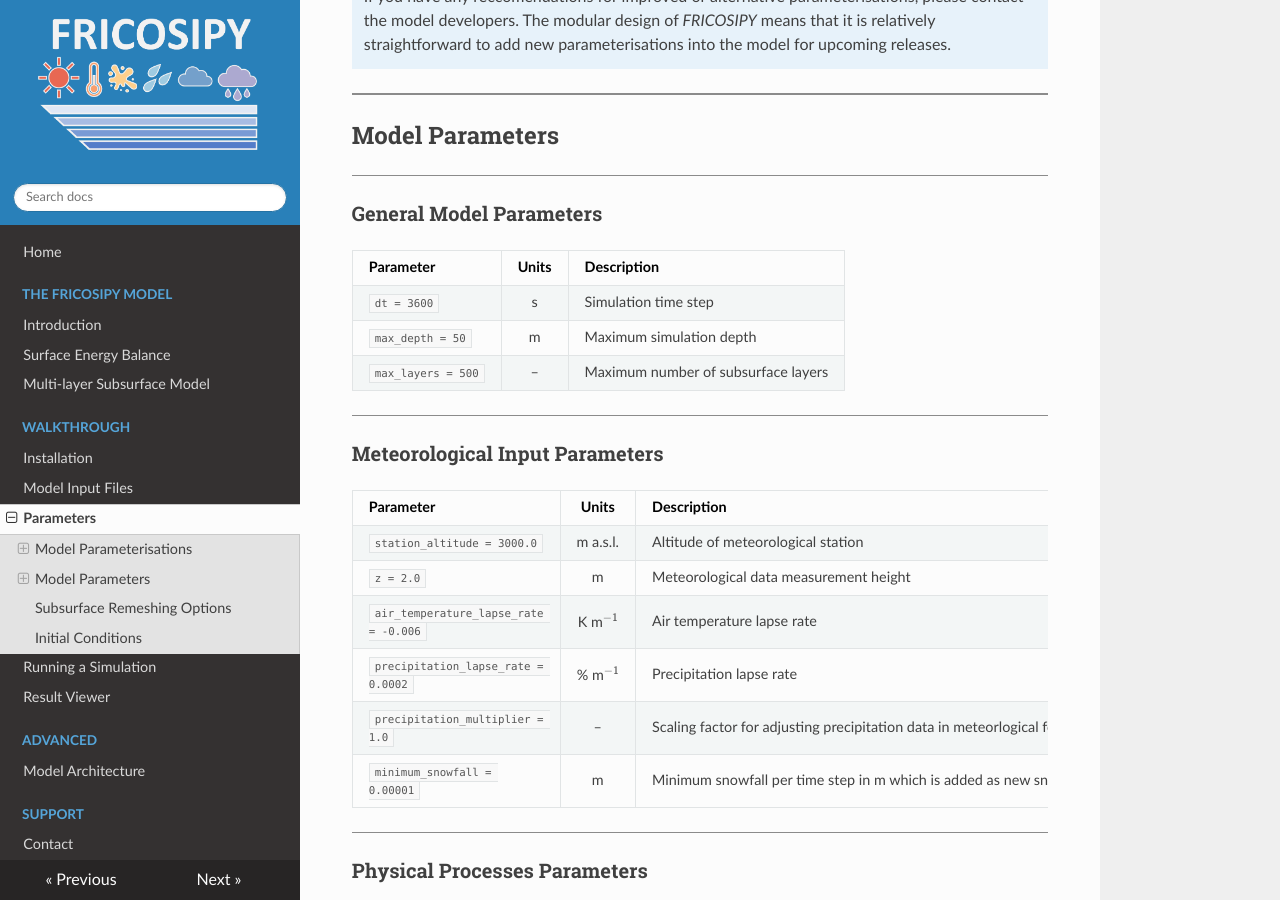
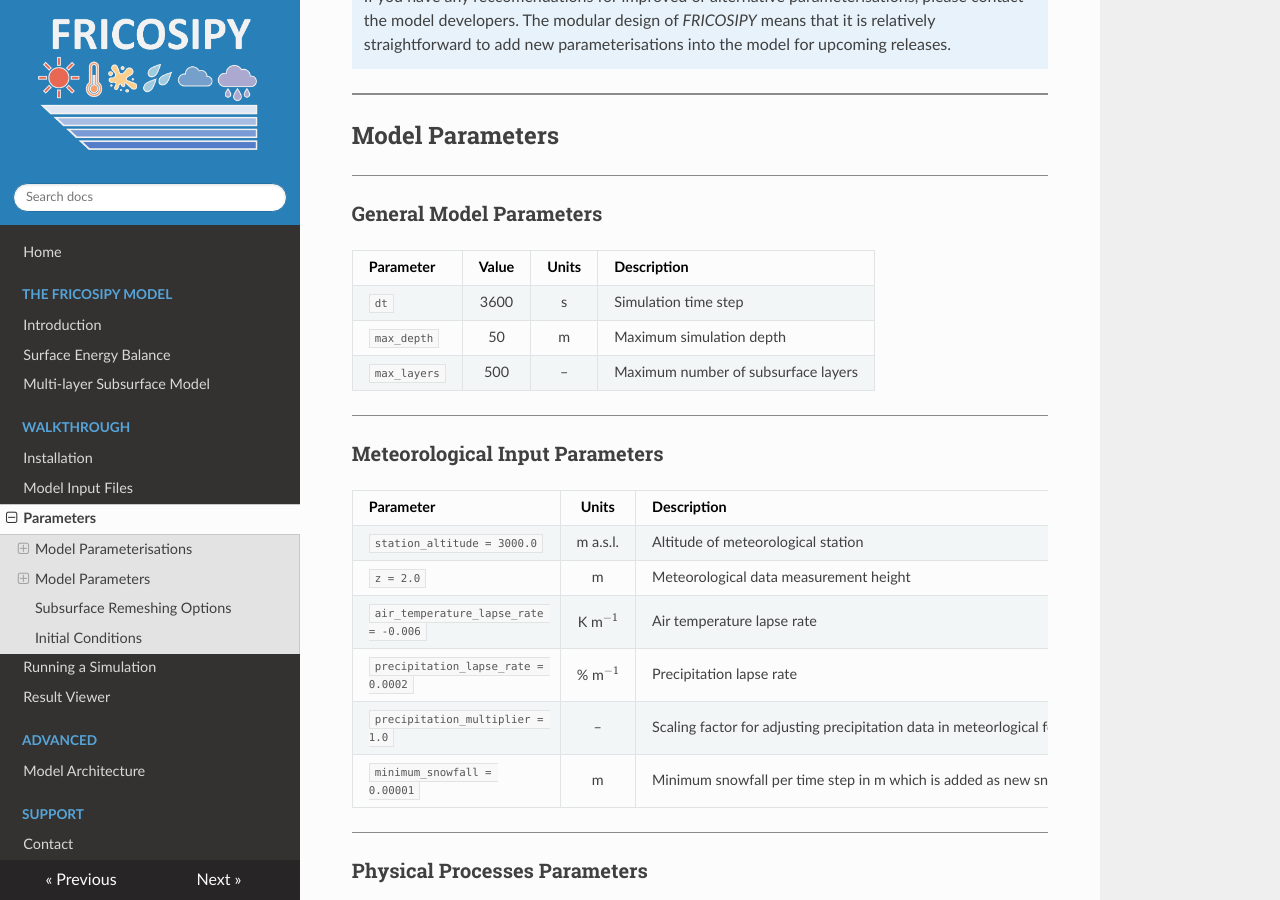
Before and after one commit to MarcusGastaldello/FRICOSIPY, an MkDocs documentation site: the page built from docs/parameters.md, in a window 1280 px wide and 900 px high, scrolled down 1291 px. Built offline with MkDocs 1.6.1, drawn with Linux system fonts in a browser that asks for light colours.

Commit message:
Update parameters.md

```diff
--- a/docs/parameters.md
+++ b/docs/parameters.md
@@ -53,11 +53,11 @@ The *FRICOSIPY* model enables the user to customise the parameterisations used t
 
 ### General Model Parameters
 
-| Parameter | Units | Description |
-|:---|:---:|---|
-| `dt = 3600`         | s | Simulation time step |
-| `max_depth = 50`    | m | Maximum simulation depth |
-| `max_layers = 500`  | – | Maximum number of subsurface layers |
+| Parameter | Value | Units | Description |
+|:---|:---:|:---:|---|
+| `dt`          | 3600 | s | Simulation time step |
+| `max_depth`   | 50 | m | Maximum simulation depth |
+| `max_layers`  | 500 | – | Maximum number of subsurface layers |
 
 <hr style="height:1px; background-color:#8b8b8b; border:none;" />
 
```
